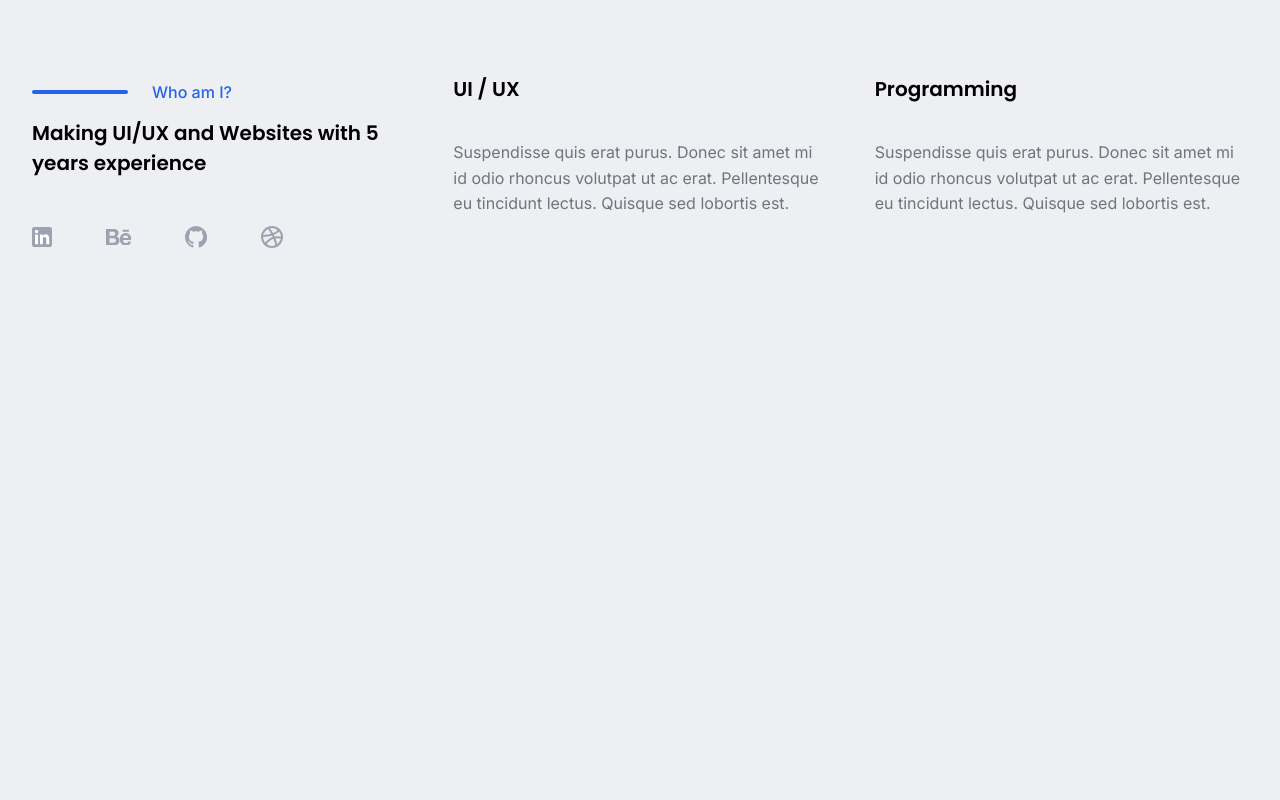
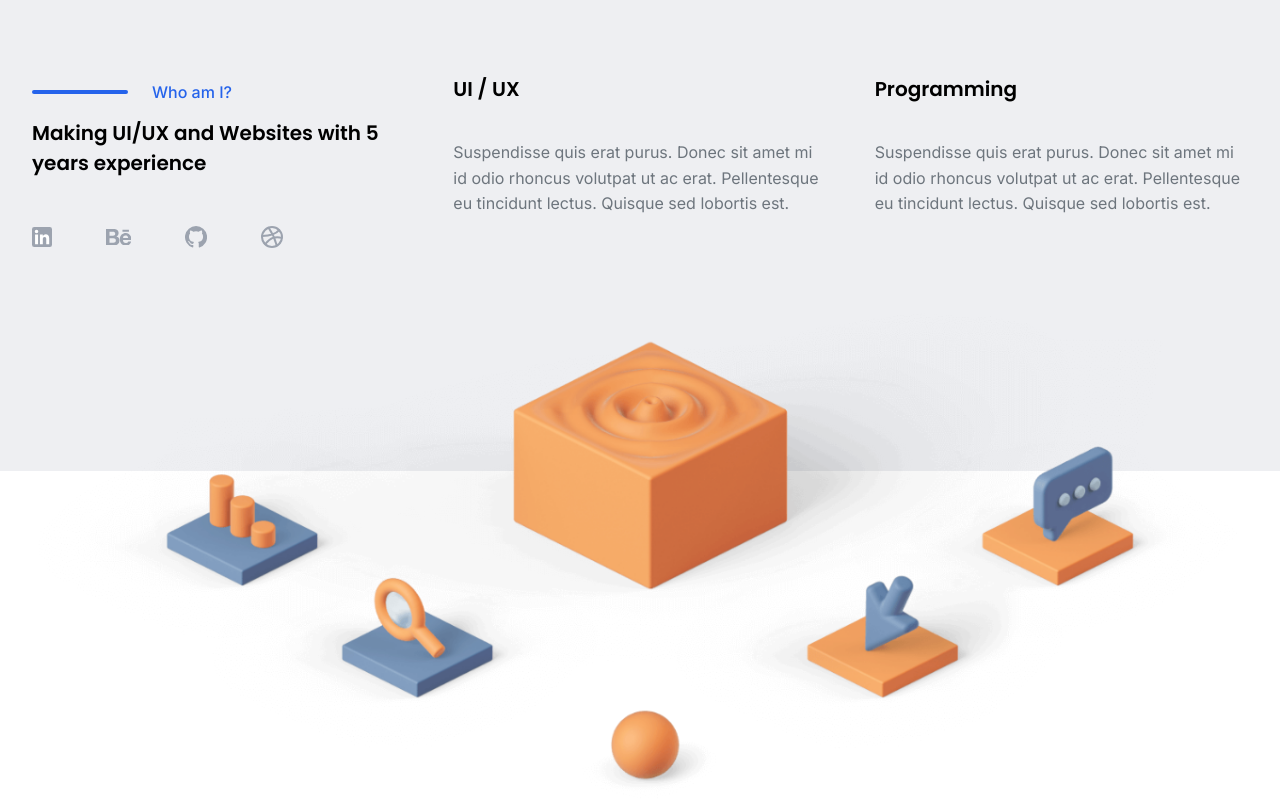
Before and after one commit to damiansobczak/portfolio, a Gatsby site: page / in a window 1280 px wide. Shown: the part 774-1574 px from the top of the page. Before the commit the page ends 1025 px from the top, so only its background shows below. Built offline with nearby package versions, Linux system fonts and the light colour scheme; Gatsby itself is replaced by a stand-in of ours.

Commit message:
About image section

```diff
--- a/src/components/About.js
+++ b/src/components/About.js
@@ -9,7 +9,7 @@ import "@fontsource/inter/400.css";
 const Flex = styled.div`
   display: flex;
   flex-direction: column;
-  margin-top: 32px;
+  margin: 32px 0 96px;
 
   > * + * {
     margin-top: 32px;
@@ -17,6 +17,7 @@ const Flex = styled.div`
 
   @media (min-width: 1024px) {
     flex-direction: row;
+    margin: 32px 0 220px;
     > * + * {
       margin-top: 0;
       margin-left: 48px;
--- /dev/null
+++ b/src/components/AboutImage.js
@@ -0,0 +1,39 @@
+import React from "react";
+import styled from "styled-components";
+import { StaticQuery, graphql } from "gatsby";
+import Img from "gatsby-image";
+import Container from "../Layouts/Container";
+
+const Image = styled(Img)`
+  max-width: var(--xl);
+  margin: -100px auto 0;
+
+  @media (min-width: 1024px) {
+    margin: -248px auto 0;
+  }
+`;
+
+const AboutImage = () => {
+  return (
+    <StaticQuery
+      query={graphql`
+        query {
+          file: file(relativePath: { eq: "about-image.png" }) {
+            childImageSharp {
+              fluid(maxWidth: 1100, quality: 100) {
+                ...GatsbyImageSharpFluid_withWebp
+              }
+            }
+          }
+        }
+      `}
+      render={(data) => (
+        <Container>
+          <Image fluid={data.file.childImageSharp.fluid} />
+        </Container>
+      )}
+    />
+  );
+};
+
+export default AboutImage;
--- a/src/components/Navbar.js
+++ b/src/components/Navbar.js
@@ -7,6 +7,10 @@ import MenuDesktop from "./MenuDesktop";
 import DownloadButton from "./DownloadButton";
 
 //styles
+const Wrapper = styled.div`
+  background-color: #eeeff2;
+`;
+
 const Navigation = styled.div`
   display: flex;
   align-items: center;
@@ -27,6 +31,7 @@ const Navbar = () => {
   const [toggle, setToggle] = useState(false);
 
   return (
+    <Wrapper>
       <Container>
         <Navigation>
           <Logo toggle={toggle} />
@@ -50,6 +55,7 @@ const Navbar = () => {
           <DownloadButton />
         </Navigation>
       </Container>
+    </Wrapper>
   );
 };
 
--- a/src/components/Slider.js
+++ b/src/components/Slider.js
@@ -14,6 +14,7 @@ const Slide = styled.div`
   overflow: hidden;
   min-height: 90vh;
   width: 100%;
+  background-color: #eeeff2;
 `;
 
 const Background = styled(motion.div)`
@@ -182,7 +183,7 @@ const Slider = () => {
           file: file(relativePath: { eq: "slider.png" }) {
             childImageSharp {
               fluid(maxWidth: 1100, quality: 100) {
-                ...GatsbyImageSharpFluid
+                ...GatsbyImageSharpFluid_withWebp
               }
             }
           }
--- a/src/pages/index.js
+++ b/src/pages/index.js
@@ -2,6 +2,7 @@ import * as React from "react";
 import "../styles/global.css";
 import Navbar from "../components/Navbar";
 import Slider from "../components/Slider";
+import AboutImage from "../components/AboutImage";
 
 // styles
 
@@ -11,6 +12,7 @@ const IndexPage = () => {
     <>
       <Navbar />
       <Slider />
+      <AboutImage />
     </>
   );
 };
--- a/src/styles/global.css
+++ b/src/styles/global.css
@@ -61,7 +61,6 @@
 }
 
 body {
-  background-color: #eeeff2;
   margin: 0;
   padding: 0;
 }
```
Also changed, not shown: src/images/about-image.png (added). Lines whose indentation alone changed are shown as unchanged.
